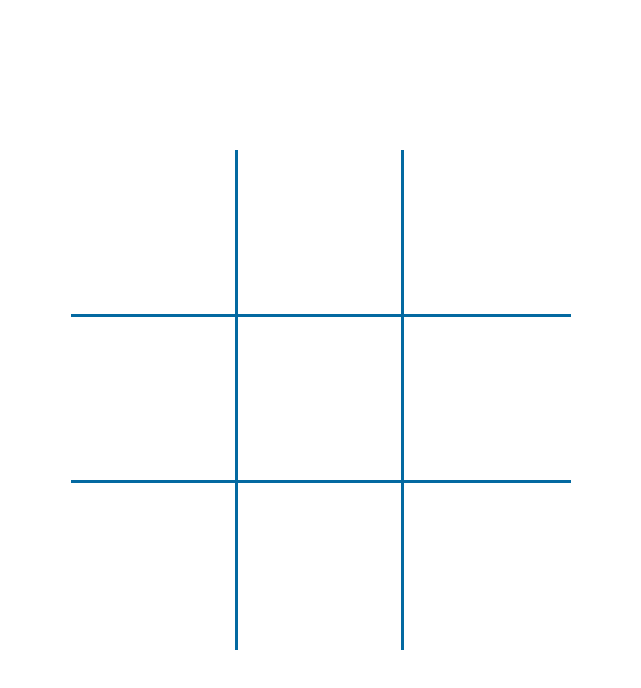
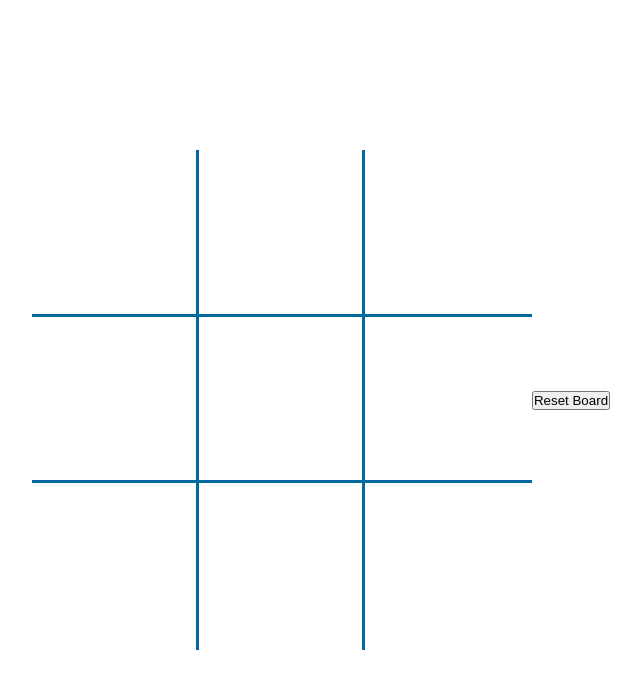
Before and after one commit to jbrace817/Project_TicTacToe, a plain HTML site: page index.html in a window 1280 px wide. Shown: the whole page, without its empty margins (319-960 px from the left). Drawn offline with Linux system fonts and the light colour scheme.

Commit message:
added resetBoard button

```diff
--- a/index.html
+++ b/index.html
@@ -18,6 +18,7 @@
       <div class="box no-bottom" id="8"></div>
       <div class="box" id="9"></div>
     </div>
+    <button id="resetBoard" type="button">Reset Board</button>
     <script src="/js/script.js"></script>
   </body>
 </html>
```
